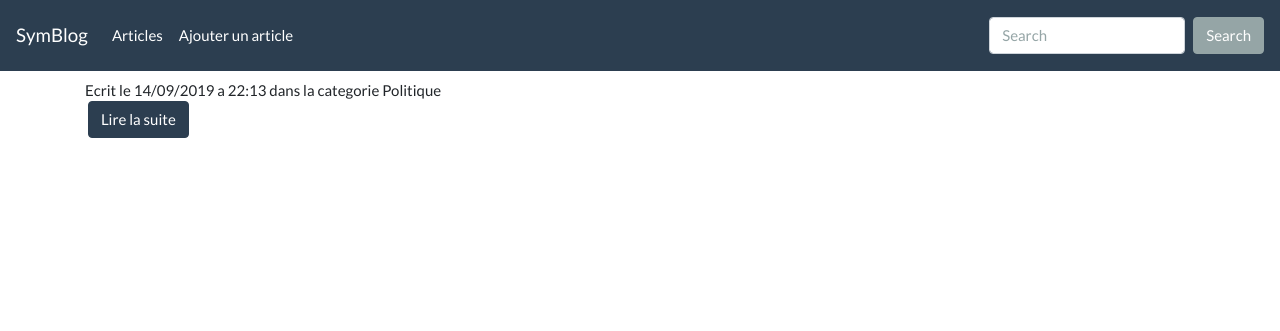
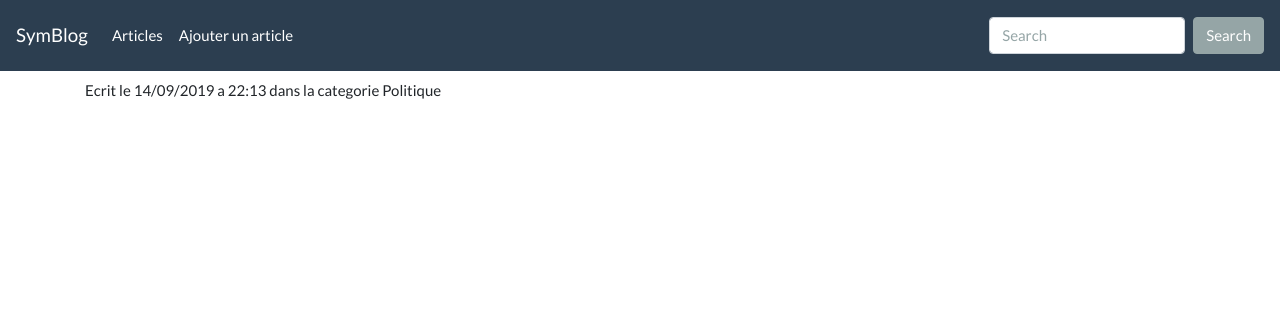
Before and after one commit to tamim2014/blogsymfony, a Symfony app: template templates/blog/show.html.twig in a window 1280 px wide. Shown: the top 331 px of the page. Run offline with Twig, Linux system fonts and the light colour scheme; the template is opened without the code that fills it, so the values that code supplies are empty; some libraries are stand-ins or nearby versions.

Commit message:
2 paramettre pour la fonction path()

```diff
--- a/templates/blog/index.html.twig
+++ b/templates/blog/index.html.twig
@@ -18,7 +18,7 @@
                 <!-- une belle gymnatique avec EMMET AWT qui donne le script HTML suivant-->
                 <img src="{{ article.image}}" alt = "">
                 {{article.content | raw }}
-                <a href="" class="btn btn-primary">Lire la suite </a>
+                <a href="{{ path( 'blog_show', {'id':article.id} ) }}" class="btn btn-primary">Lire la suite </a>
                 </div>
         </article>
     {%  endfor %}
--- a/templates/blog/show.html.twig
+++ b/templates/blog/show.html.twig
@@ -13,7 +13,6 @@
                 <!-- une belle gymnatique avec EMMET AWT qui donne le script HTML suivant-->
                 <img src="{{ article.image}}" alt = "">
                 {{article.content | raw }}
-        <a href="" class="btn btn-primary">Lire la suite </a>
             </div>
     </article>
 {% endblock %}
```
Lines whose indentation alone changed are shown as unchanged.
